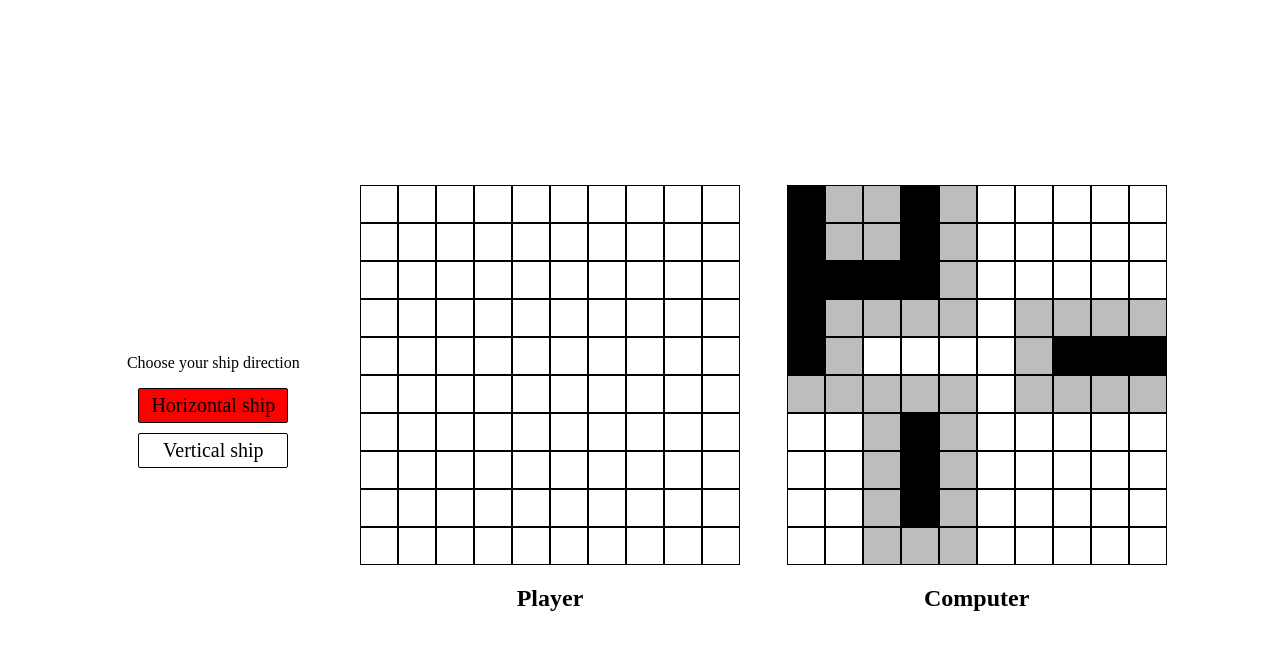
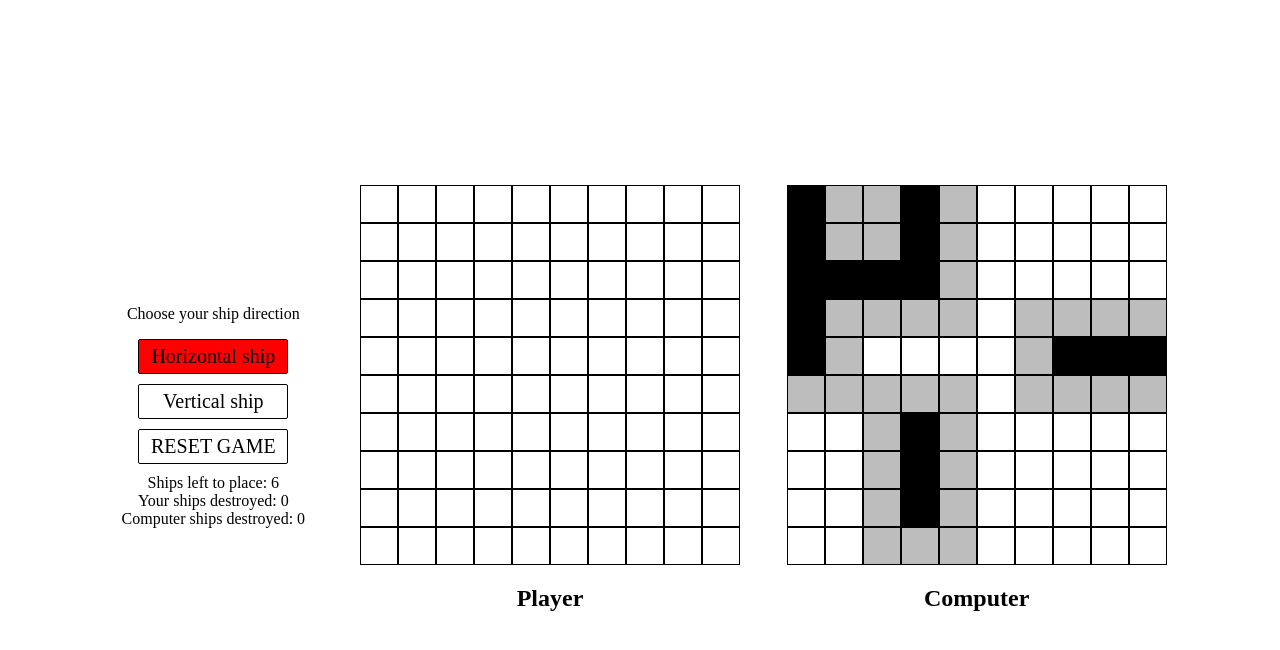
Before and after one commit to richyarwood/Battleship-Game-General-Assembly, a plain HTML site: page index.html in a window 1280 px wide. Both pictures are taken after a click on the element "Horizontal ship". Drawn offline with Linux system fonts and the light colour scheme.

Commit message:
Player buttons added and ability to add ships

```diff
--- a/app.js
+++ b/app.js
@@ -4,38 +4,85 @@ document.addEventListener('DOMContentLoaded', () => {
   const width = 10
   const shipLength = 3
   const numShips = 6
+  let playerShips = 6
+
   let squares
   let randomIndex
   let leftOfShip, rightOfShip, startOfBlockade, endOfBlockade
   let orientation
-  let playerShips = 6
+
   const shipChoiceButtons = document.querySelectorAll('.player-choice-button')
   let horizontalBtn = document.getElementById('placeHorizontal')
   let verticalBtn = document.getElementById('placeVertical')
 
+  let playerChoice = false
+  let playerSquares
+  let playerTurn = true
 
+  const resetBtn = document.querySelector('.reset-button')
+
+  let shipsToPlace = document.getElementById('ships-to-place')
+  let yourShipsDestroyed = document.getElementById('ships-destroyed')
+  let computerShipsDestroyed = document.getElementById('comp-destroyed')
+
+  shipsToPlace.innerText = playerShips
+  yourShipsDestroyed.innerText = 0
+  computerShipsDestroyed.innerText = 0
 
 
   function addEventListeners() {
+    playerSquares = document.querySelectorAll('div.player-square')
+
     squares.forEach(element => {
       element.addEventListener('click', checkIfHit)
     })
     shipChoiceButtons.forEach(element => {
       element.addEventListener('click', playerShipChoice)
+      playerSquares.forEach((element, index) => {
+        element.addEventListener('click', (e) => {
+          if (playerChoice && playerShips) {
+            let playerShipStart = index
+            console.log('player choice', playerShipStart)
+
+            for (let i = 0; i < shipLength; i++) {
+              const playerNextIndex = playerShipStart + i * orientation
+              const playerShipSquare = playerSquares[playerNextIndex]
+              playerShipSquare.classList.add('ship')
+            }
+            playerChoice = false
+            horizontalBtn.classList.remove('selected')
+            verticalBtn.classList.remove('selected')
+            playerShips--
+            shipsToPlace.innerText = playerShips
+          }
+        })
+      })
     })
+
+    resetBtn.addEventListener('click', resetGrid)
+  }
+
+  function resetGrid() {
+    console.log('reset')
   }
 
   function playerShipChoice() {
-    if (this.id === 'placeHorizontal') {
-      console.log('horizontal')
+    if (this.id === 'placeHorizontal' && playerShips) {
       this.classList.add('selected')
       verticalBtn.classList.remove('selected')
+      playerChoice = true
+      orientation = 1
 
-    } else {
-      console.log('vertical')
+    } else if (playerShips) {
       this.classList.add('selected')
       horizontalBtn.classList.remove('selected')
+      playerChoice = true
+      orientation = 10
     }
+  }
+
+  function playerPlaceShip() {
+    console.log(this.id)
   }
 
   function checkIfHit() {
--- a/index.html
+++ b/index.html
@@ -20,6 +20,18 @@
 
       <div class="player-choice-button" id="placeVertical">
         Vertical ship
+      </div>
+      <div class="reset-button" id="placeVertical">
+        RESET GAME
+      </div>
+      <div>
+        Ships left to place: <span id="ships-to-place"></span>
+      </div>
+      <div>
+        Your ships destroyed: <span id="ships-destroyed"></span>
+      </div>
+      <div>
+        Computer ships destroyed: <span id="comp-destroyed"></span>
       </div>
     </div>
 
--- a/style.css
+++ b/style.css
@@ -65,7 +65,7 @@ div.player-square {
   width: 200px;
 }
 
-.player-choice-button {
+[class*='-button'] {
   width: 150px;
   border-radius: 2px;
   padding: 5px;
```
